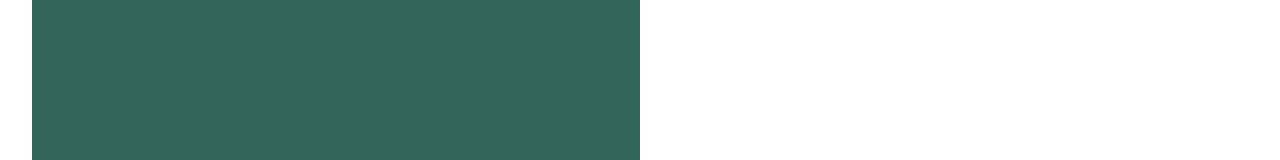
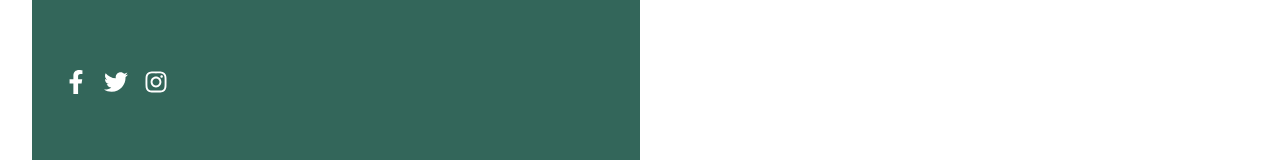
Before and after one commit to Nicolex0/TasteTribe_2.0, a React (Vite) app in the folder client/: page /contactus in a window 1280 px wide. Shown: the part 742-902 px from the top of the page. Built offline with nearby package versions, Linux system fonts and the light colour scheme.

Commit message:
Add the social media links

```diff
--- a/client/src/pages/ContactUs/ContactUs.jsx
+++ b/client/src/pages/ContactUs/ContactUs.jsx
@@ -79,7 +79,19 @@ const ContactUs = () => {
                 <span>Nairobi, Kenya</span>
               </li>
             </ul>
+            {/* Social Media Links */}
+            <div className="flex space-x-4 mt-40">
+              <a href="#" className="text-2xl text-white hover:text-blue-800">
+                <FaFacebookF />
+              </a>
+              <a href="#" className="text-2xl text-white hover:text-blue-300">
+                <FaTwitter />
+              </a>
+              <a href="#" className="text-2xl text-white hover:text-pink-800">
+                <FaInstagram />
+              </a>
             </div>
+          </div>
             </div>
             </main>
             </div>
```
